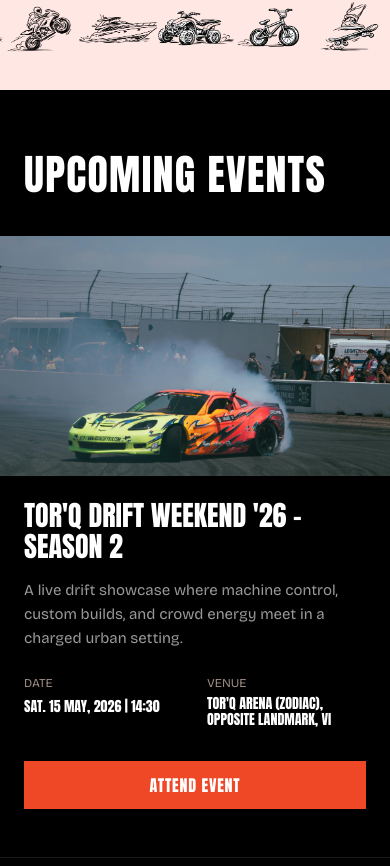
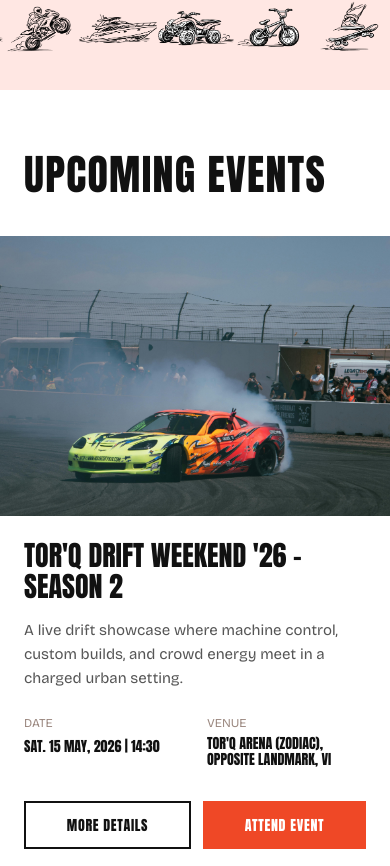
Before and after one commit to svcket/torq, a Next.js app: page / in a window 390 px wide. Shown: the part 1598-2464 px from the top of the page. Built offline with nearby package versions, Linux system fonts and the light colour scheme.

Commit message:
style: refine mobile events (white bg) and movement (intro font size)

```diff
--- a/src/components/sections/IdentityEventsSequence.tsx
+++ b/src/components/sections/IdentityEventsSequence.tsx
@@ -269,13 +269,13 @@ function DesktopView() {
     else setActiveIndex(4);
 
     if (latest < 0.15) {
-      sectionRef.current?.setAttribute("data-chrome-theme", "dark"); // Dark theme = Black icons in GlobalChrome
+      sectionRef.current?.setAttribute("data-chrome-theme", "dark");
       sectionRef.current?.setAttribute("data-chrome-logo", "visible");
     } else if (latest < 0.40) {
       sectionRef.current?.setAttribute("data-chrome-theme", "dark");
       sectionRef.current?.setAttribute("data-chrome-logo", "hidden");
     } else {
-      sectionRef.current?.setAttribute("data-chrome-theme", "light"); // Light theme = White icons in GlobalChrome
+      sectionRef.current?.setAttribute("data-chrome-theme", "light");
       sectionRef.current?.setAttribute("data-chrome-cart-theme", "dark");
       sectionRef.current?.setAttribute("data-chrome-logo", "visible");
     }
@@ -435,7 +435,7 @@ function DesktopView() {
 function MobileView() {
   return (
     <section
-      data-chrome-theme="dark" // Dark theme in GlobalChrome = Black icons
+      data-chrome-theme="dark"
       aria-label="TORQ Identity & Upcoming Events Sequence"
       style={{ backgroundColor: "#FFE7E3", position: "relative" }}
     >
@@ -443,19 +443,19 @@ function MobileView() {
         height: "100vh",
         display: "flex",
         flexDirection: "column",
-        padding: "120px 0 0 0", // Generous space below nav
+        padding: "120px 0 0 0",
         position: "relative",
         overflow: "hidden"
       }}>
         <IdentityContent isMobile={true} />
       </div>
 
-      <div style={{ backgroundColor: "#000", padding: "64px 0" }}>
+      <div style={{ backgroundColor: "#FFFFFF", padding: "64px 0" }}>
         <div style={{ padding: "0 24px", marginBottom: "40px" }}>
           <h2 style={{
             fontFamily: "var(--font-anton), Anton, sans-serif",
             fontSize: "42px",
-            color: "#FFFFFF",
+            color: "#111",
             textTransform: "uppercase",
             letterSpacing: "0.03em",
             lineHeight: 1
@@ -463,15 +463,15 @@ function MobileView() {
         </div>
 
         {EVENTS.map((event) => (
-          <div key={event.id} style={{ marginBottom: "64px", borderBottom: "1px solid rgba(255,255,255,0.1)", paddingBottom: "48px" }}>
-            <div style={{ width: "100%", height: "240px", marginBottom: "24px", overflow: "hidden" }}>
+          <div key={event.id} style={{ marginBottom: "64px", borderBottom: "1px solid rgba(0,0,0,0.05)", paddingBottom: "48px" }}>
+            <div style={{ width: "100%", height: "280px", marginBottom: "24px", overflow: "hidden" }}>
               <img src={event.mediaUrl} style={{ width: "100%", height: "100%", objectFit: "cover" }} alt="" />
             </div>
             <div style={{ padding: "0 24px" }}>
               <h3 style={{
                 fontFamily: "var(--font-anton), Anton, sans-serif",
                 fontSize: "28px",
-                color: "#FFFFFF",
+                color: "#111",
                 textTransform: "uppercase",
                 marginBottom: "16px",
                 lineHeight: 1.1
@@ -480,7 +480,7 @@ function MobileView() {
               <p style={{
                 fontFamily: "var(--font-bricolage), sans-serif",
                 fontSize: "15px",
-                color: "rgba(255,255,255,0.6)",
+                color: "#555",
                 lineHeight: 1.6,
                 marginBottom: "24px"
               }}>{event.description}</p>
@@ -488,24 +488,38 @@ function MobileView() {
               <div style={{ display: "grid", gridTemplateColumns: "1fr 1fr", gap: "24px", marginBottom: "32px" }}>
                 <div>
                   <div style={{ fontFamily: "var(--font-bricolage)", fontSize: "12px", color: "#9C8981", textTransform: "uppercase", marginBottom: "4px" }}>Date</div>
-                  <div style={{ fontFamily: "var(--font-anton)", fontSize: "14px", color: "#FFFFFF" }}>{event.date}</div>
+                  <div style={{ fontFamily: "var(--font-anton)", fontSize: "14px", color: "#111" }}>{event.date}</div>
                 </div>
                 <div>
                   <div style={{ fontFamily: "var(--font-bricolage)", fontSize: "12px", color: "#9C8981", textTransform: "uppercase", marginBottom: "4px" }}>Venue</div>
-                  <div style={{ fontFamily: "var(--font-anton)", fontSize: "14px", color: "#FFFFFF", lineHeight: 1.2 }}>{event.venue}</div>
+                  <div style={{ fontFamily: "var(--font-anton)", fontSize: "14px", color: "#111", lineHeight: 1.2 }}>{event.venue}</div>
                 </div>
               </div>
 
+              <div style={{ display: "flex", gap: "12px" }}>
                 <button style={{
-                width: "100%",
+                  flex: 1,
+                  height: "48px",
+                  backgroundColor: "transparent",
+                  color: "#111",
+                  border: "2px solid #111",
+                  fontFamily: "var(--font-anton)",
+                  textTransform: "uppercase",
+                  letterSpacing: "0.05em",
+                  fontSize: "14px"
+                }}>MORE DETAILS</button>
+                <button style={{
+                  flex: 1,
                   height: "48px",
                   backgroundColor: "#EF4826",
                   color: "#FFFFFF",
                   border: "none",
                   fontFamily: "var(--font-anton)",
                   textTransform: "uppercase",
-                letterSpacing: "0.05em"
+                  letterSpacing: "0.05em",
+                  fontSize: "14px"
                 }}>ATTEND EVENT</button>
+              </div>
             </div>
           </div>
         ))}
--- a/src/components/sections/MovementGallery.tsx
+++ b/src/components/sections/MovementGallery.tsx
@@ -102,7 +102,7 @@ function MobileIntroFrame() {
         <div style={{
           alignSelf: "flex-end",
           fontFamily: "var(--font-anton), Anton, sans-serif",
-          fontSize: "42px",
+          fontSize: "32px", // Reduced from 42px to prevent awkward breaking
           lineHeight: "1",
           color: "white",
           textTransform: "uppercase",
@@ -114,7 +114,7 @@ function MobileIntroFrame() {
         <div style={{
           alignSelf: "flex-start",
           fontFamily: "var(--font-anton), Anton, sans-serif",
-          fontSize: "42px",
+          fontSize: "32px", // Reduced from 42px to prevent awkward breaking
           lineHeight: "1",
           color: "white",
           textTransform: "uppercase",
@@ -129,7 +129,7 @@ function MobileIntroFrame() {
 }
 
 function MobileCard({ face, index }: { face: typeof FACES[0], index: number }) {
-  const isTop = index % 2 === 0; // Staggered: 0 (Jay) = Top, 1 (Auto) = Bottom, 2 (Awal) = Top...
+  const isTop = index % 2 === 0;
 
   return (
     <div style={{
@@ -338,14 +338,13 @@ function MobileView() {
             x,
             height: "100%",
             alignItems: "stretch",
-            gap: "24px" // Intentional spacing between cards
+            gap: "24px"
           }}
         >
           <MobileIntroFrame />
           {FACES.map((face, index) => (
             <MobileCard key={face.id} face={face} index={index} />
           ))}
-          {/* Buffer space at the end */}
           <div style={{ width: "24px", flexShrink: 0 }} />
         </motion.div>
       </div>
```
Lines whose indentation alone changed are shown as unchanged.
